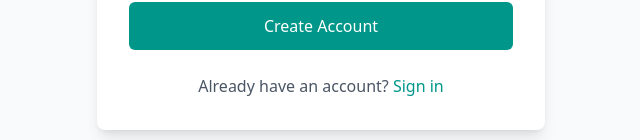
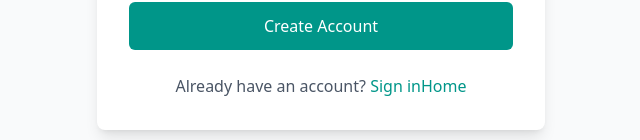
Before and after one commit to Samyaka13/shivi.ai, a React (Vite) app: page / in a window 1280 px wide. Shown: the part 812-952 px from the top of the page, without its empty margins (319-959 px from the left). Built offline with nearby package versions, Linux system fonts and the light colour scheme; a web font is replaced by a local one.

Commit message:
Some temp changes to check routes

```diff
--- a/src/Components/Auth/SignUp/SignUpPage.jsx
+++ b/src/Components/Auth/SignUp/SignUpPage.jsx
@@ -201,6 +201,9 @@ const SignUp = () => {
               <Link to="/sign-in" className="text-teal-600 hover:underline">
                 Sign in
               </Link>
+              <Link to="/home" className="text-teal-600 hover:underline">
+                Home
+              </Link>
             </p>
           </div>
         </div>
```
